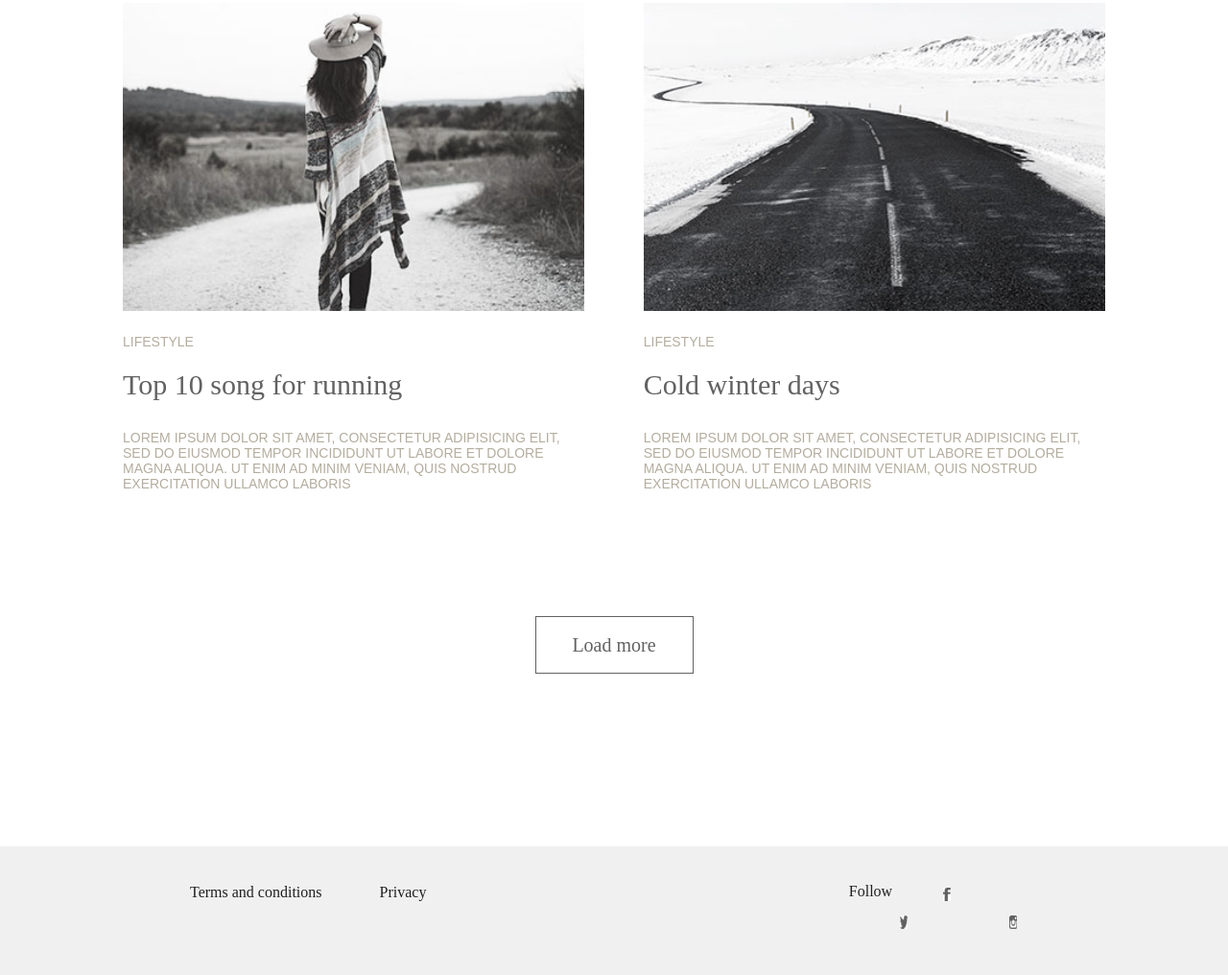
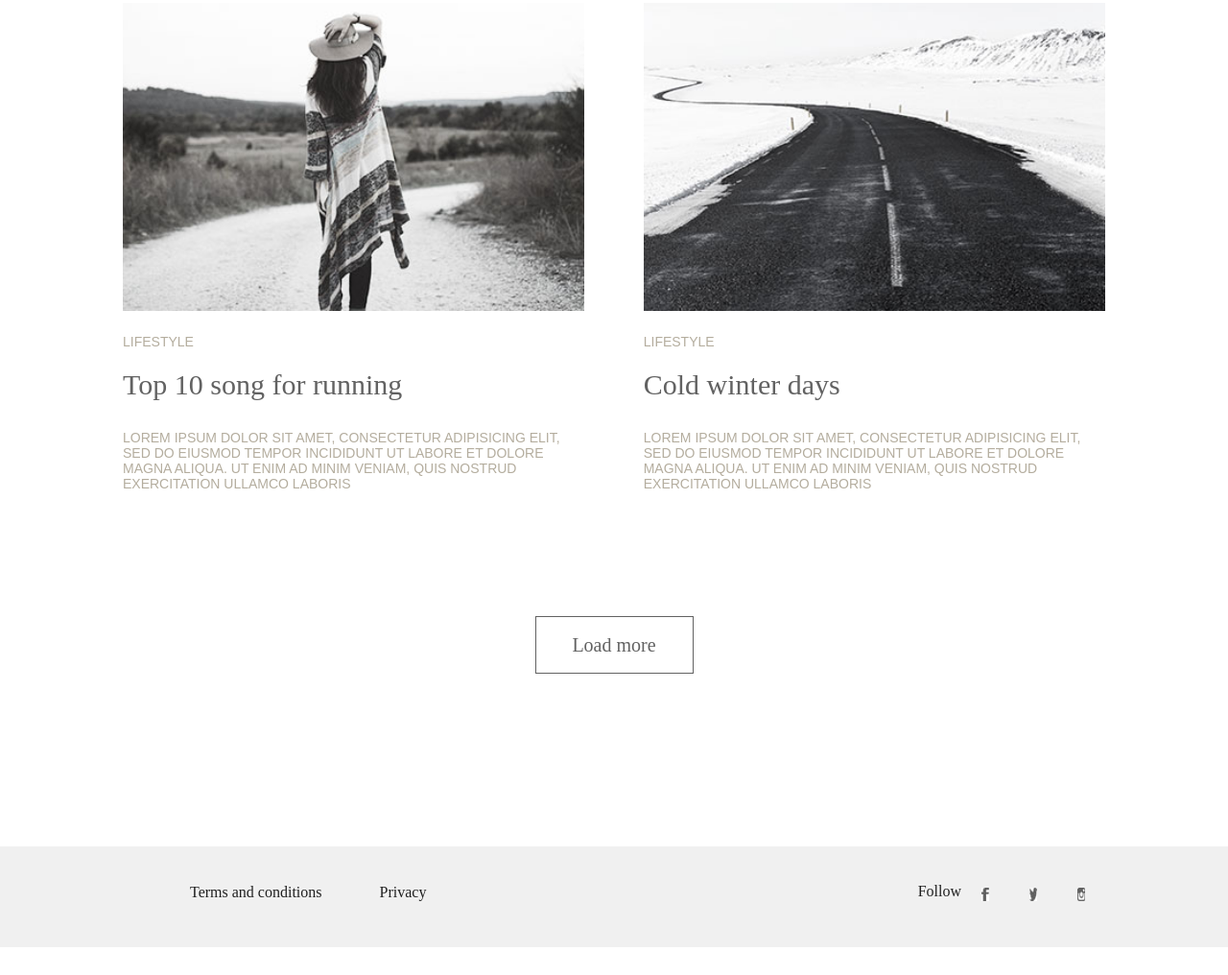
Before and after one commit to KhalilurRahman01/minimo, a plain HTML site: page index.html in a window 1280 px wide. Shown: the part 2806-3822 px from the top of the page at 96% size. After the commit the page ends 3793 px from the top, so only its background shows below. Drawn offline with Linux system fonts and the light colour scheme.

Commit message:
Update style.css

```diff
--- a/style.css
+++ b/style.css
@@ -303,8 +303,8 @@ float: left;
 }
 
 .Social ul li a{
-	margin: 0 50px;
-	padding: 5px 3px;
+	margin: 0 10px;
+	padding: 5px 11px;
 	display: inline-block;
 	color:#202020;
 	border-bottom: 1px solid  transparent ;
```
